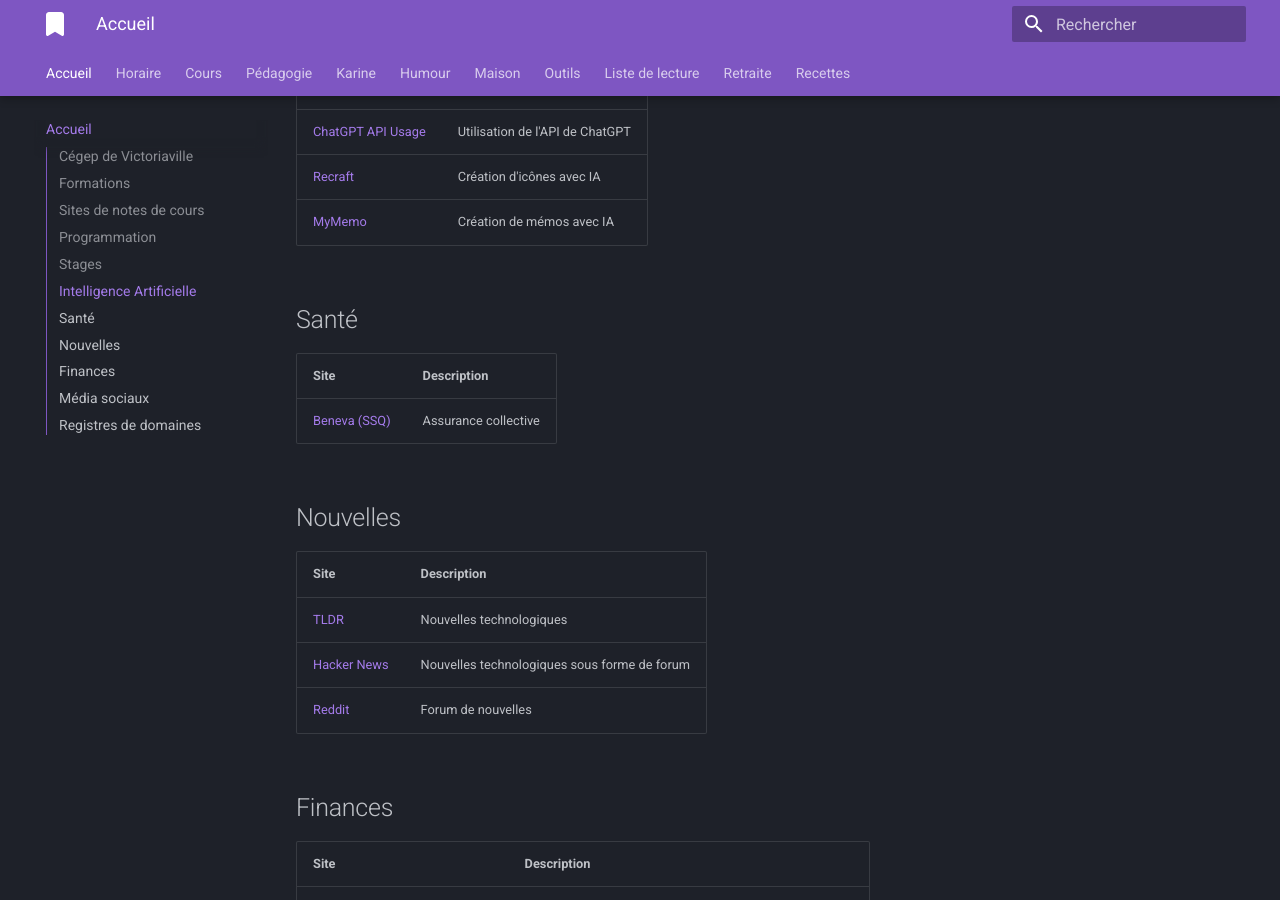
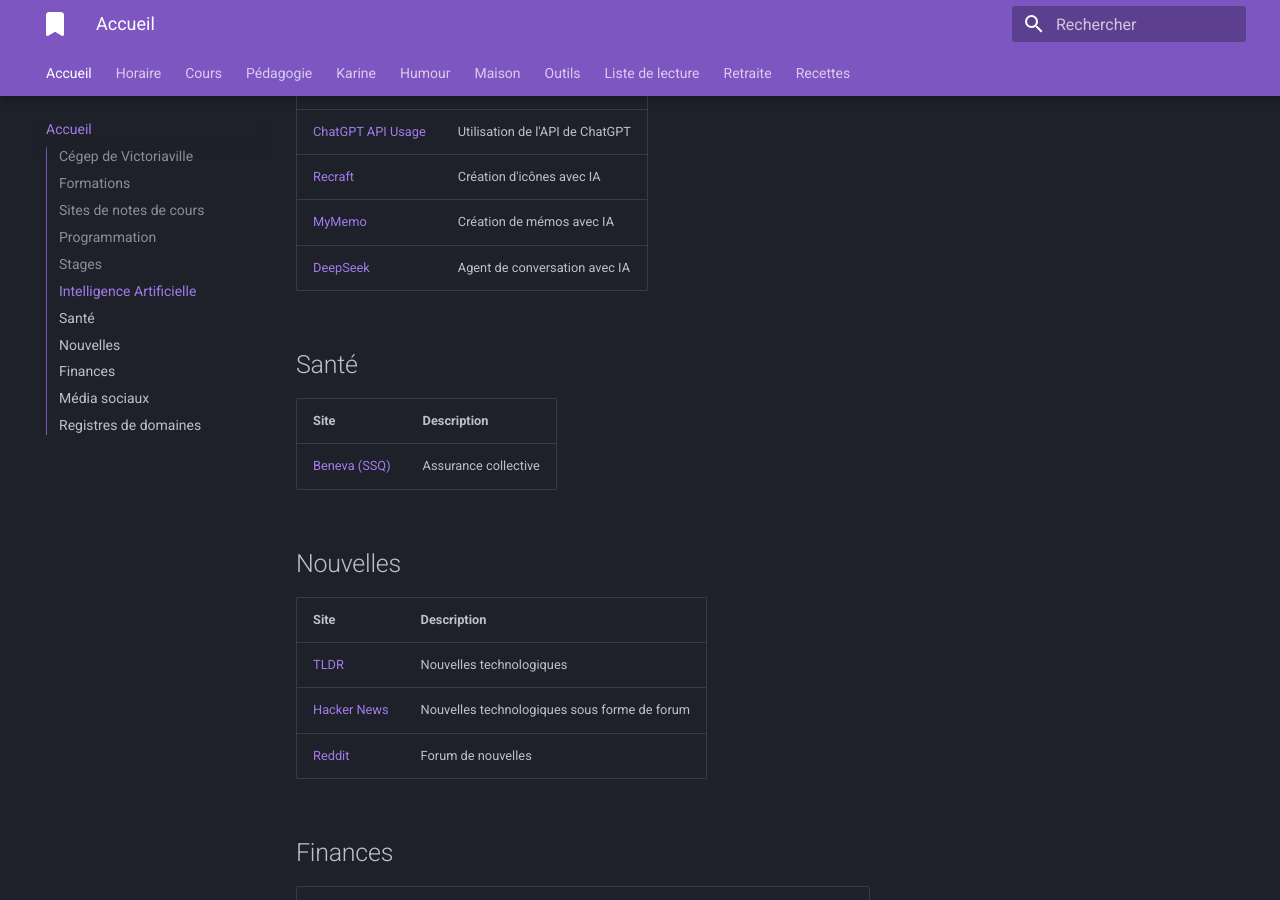
Before and after one commit to jaixan/bm, an MkDocs documentation site: the page built from docs/index.md, in a window 1280 px wide and 900 px high, scrolled down 2204 px. Built offline with MkDocs 1.6.1 and Material for MkDocs 9.7.7, drawn with Linux system fonts in a browser that asks for light colours.

Commit message:
ajout deepseek

```diff
--- a/docs/index.md
+++ b/docs/index.md
@@ -58,6 +58,7 @@
 | [ChatGPT API Usage](https://platform.openai.com/usage) | Utilisation de l'API de ChatGPT |
 | [Recraft](https://app.recraft.ai/)                     | Création d'icônes avec IA       |
 | [MyMemo](https://app.mymemo.ai/home)                   | Création de mémos avec IA       |
+| [DeepSeek](https://chat.deepseek.com)                  | Agent de conversation avec IA   |
 
 ## Santé
 
```
